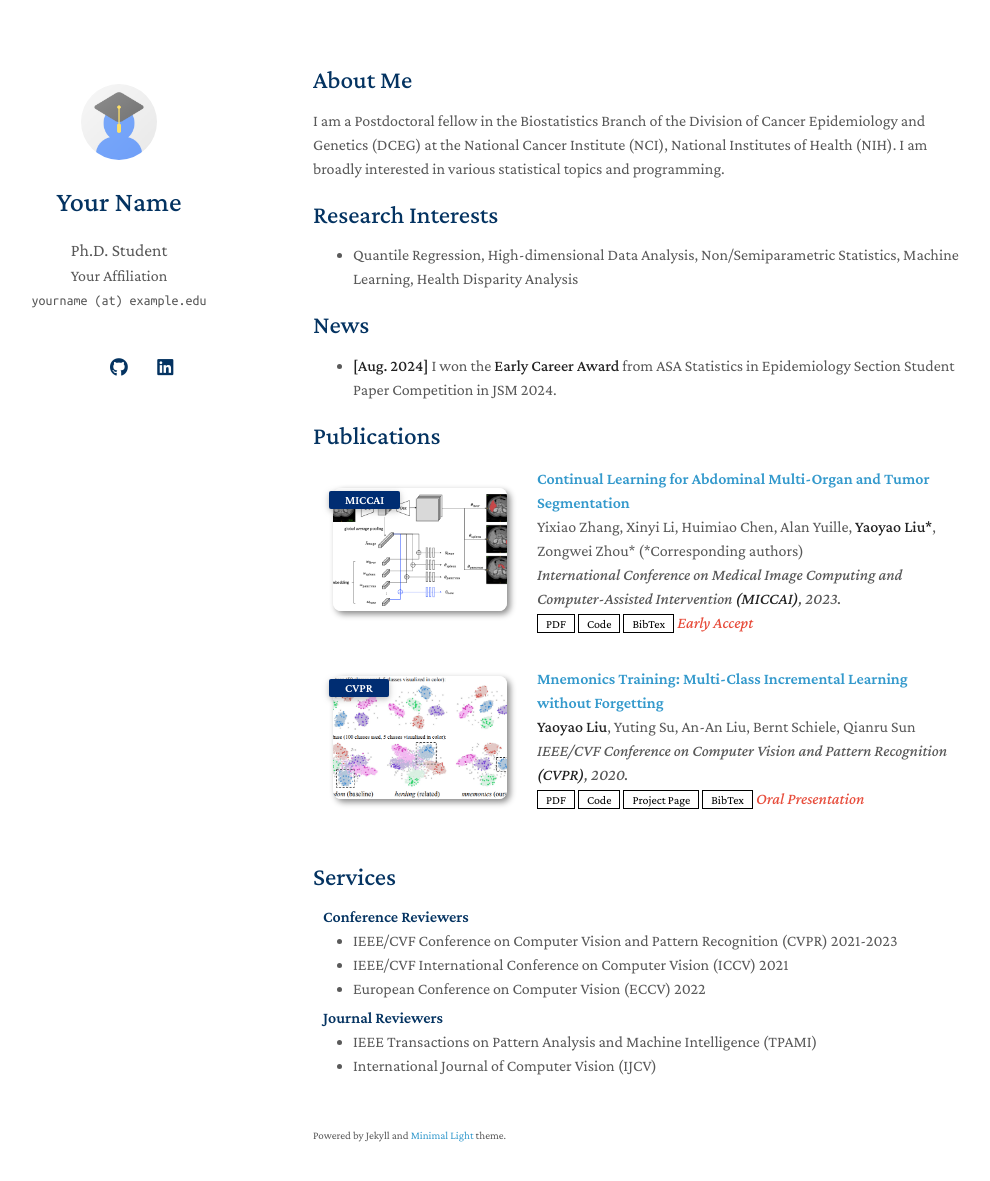
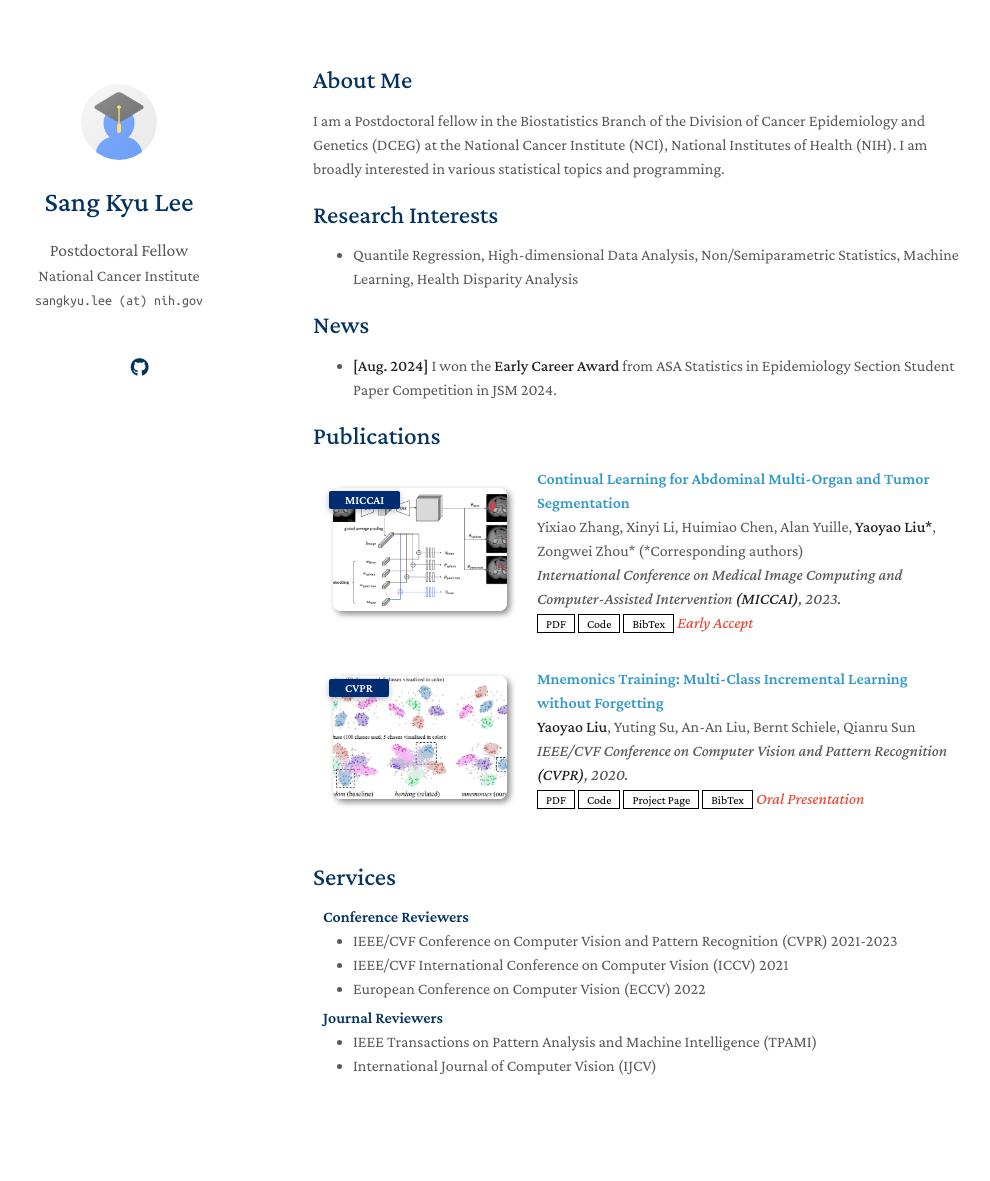
Before and after one commit to SangkyuStat/SangkyuStat.github.io, a Jekyll site: the page built from index.md, in a window 1280 px wide and 1216 px high. Shown: the top 1181 px of the window, without its empty margins (157-1147 px from the left). Built offline with Jekyll 4.4.1, drawn with Linux system fonts in a browser that asks for light colours; a style sheet for code colours, icons or effects is not loaded; our own code applies the rules of GitHub Pages for plain Markdown files.

Commit message:
Update _config.yml

```diff
--- a/_config.yml
+++ b/_config.yml
@@ -1,8 +1,8 @@
 # Basic Information
-title: Your Name
-position: Ph.D. Student
-affiliation: Your Affiliation
-email: yourname (at) example.edu
+title: Sang Kyu Lee
+position: Postdoctoral Fellow
+affiliation: National Cancer Institute
+email: sangkyu.lee (at) nih.gov
 
 # Search Engine Optimization (SEO)
 # The following information is used to improve the website traffic from search engines, e.g., Google.
@@ -12,11 +12,11 @@ canonical: https://minimal-light-theme.yliu.me/
 
 # Links
 # If you don't need one of them, you may delete the corresponding line.
-google_scholar: https://scholar.google.com/
-cv_link: assets/files/curriculum_vitae.pdf
-github_link: https://github.com/
-linkedin: https://www.linkedin.com/
-twitter: https://twitter.com/
+google_scholar: https://scholar.google.com/citations?user=E4S3q1gAAAAJ&hl=en
+# cv_link: assets/files/curriculum_vitae.pdf
+github_link: https://github.com/SangkyuStat
+# linkedin: https://www.linkedin.com/
+# twitter: https://twitter.com/
 
 # Images (e.g., your profile picture and your website's favicon)
 # "favicon" and "favicon_dark" are used for the light and dark modes, respectively.
@@ -26,7 +26,7 @@ favicon_dark: ./assets/img/favicon-dark.png
 
 # Footnote
 # You may use the option to disable the footnote, "Powered by Jekyll and Minimal Light theme."
-enable_footnote: true
+enable_footnote: false
 
 # Auto Dark Mode
 # You may use the option to disable the automatic dark theme
```
